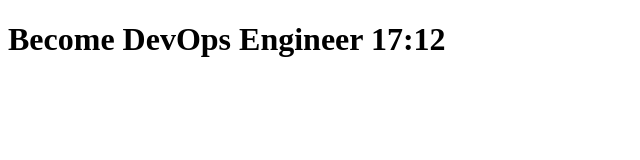
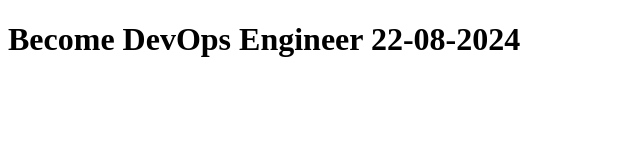
Before and after one commit to kiran-113/github-actions-oidc-gcp, a plain HTML site: page index.html in a window 1280 px wide. Shown: the whole page, without its empty margins (0-640 px from the left). Drawn offline with Linux system fonts and the light colour scheme.

Commit message:
updated dtae

```diff
--- a/index.html
+++ b/index.html
@@ -6,7 +6,7 @@
 </head>
 
 <body>
-    <h1>Become DevOps Engineer 17:12</h1>
+    <h1>Become DevOps Engineer 22-08-2024</h1>
 </body>
 
 </html>
```
